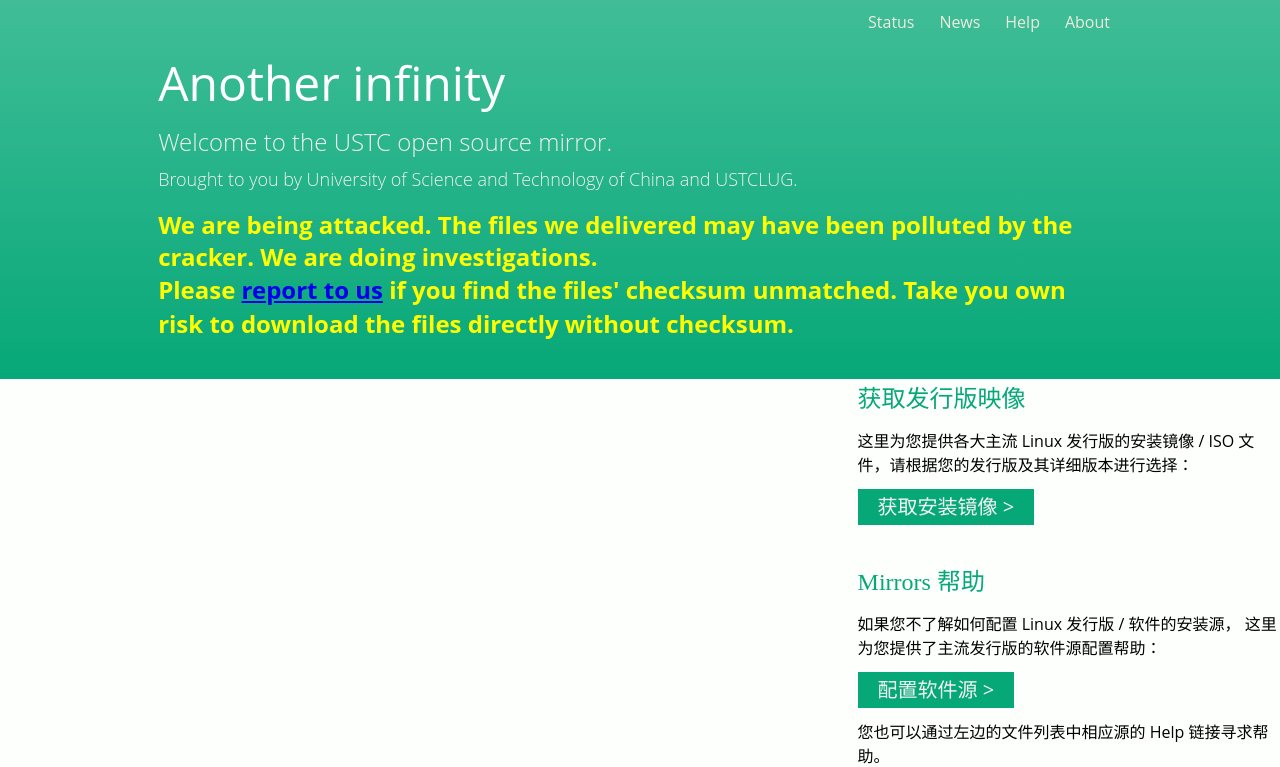
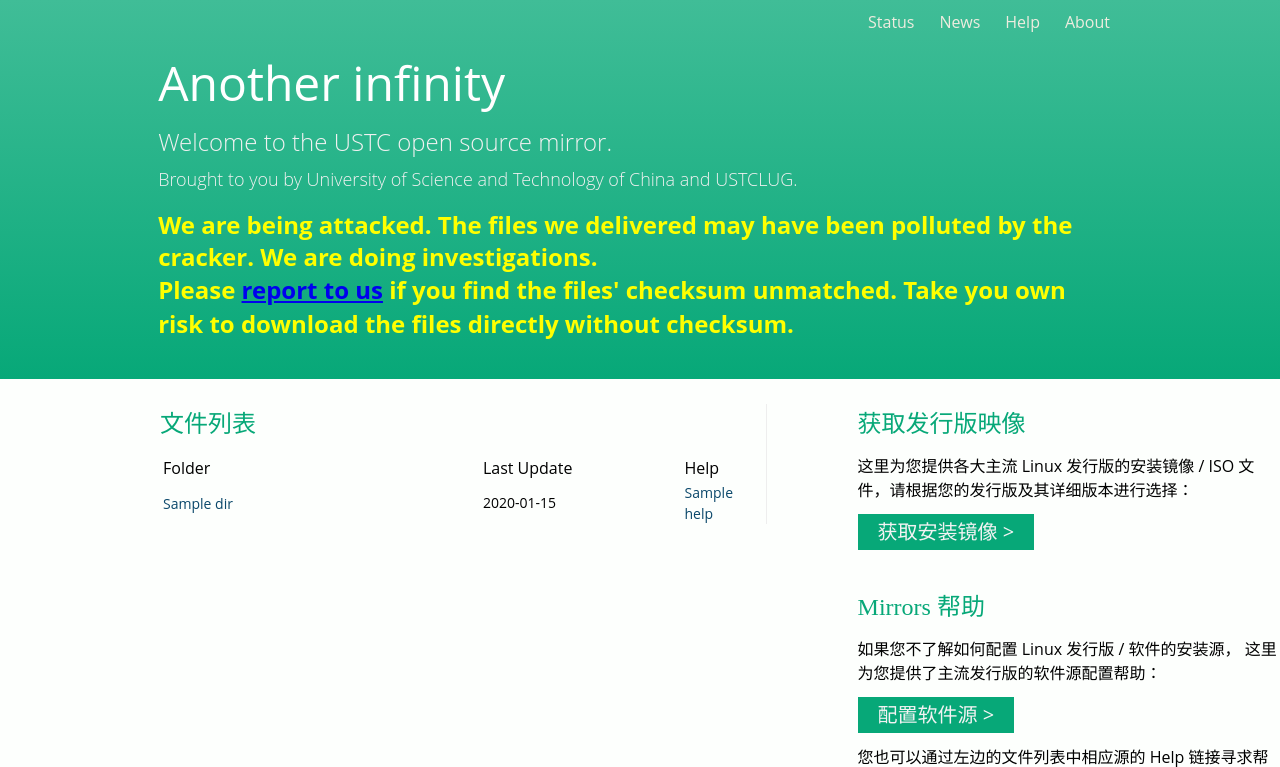
Before and after one commit to ustclug/mirrors-index, a Python web app: template templates/index.html in a window 1280 px wide. Shown: the top 767 px of the page. Run offline with Jinja, Linux system fonts and the light colour scheme; the template is opened without the code that fills it: most values are stand-ins (such as "Sample title", 1, 10 or a date in 2020); some web fonts are replaced.

Commit message:
update templates

```diff
--- a/templates/index.html
+++ b/templates/index.html
@@ -1,16 +1,41 @@
 <!DOCTYPE html>
 <html>
 <head>
-    <meta charset='utf-8'>
+    <meta charset="utf-8">
     <title>USTC Open Source Software Mirror</title>
-    <link href='https://fonts.lug.ustc.edu.cn/css?family=Clicker+Script|Open+Sans:400,300' rel='stylesheet' type='text/css'>
+    <link href="https://fonts.lug.ustc.edu.cn/css?family=Clicker+Script|Open+Sans:400,300" rel="stylesheet" type="text/css">
 </head>
 
 <body>
 {% include 'header.html' %}
+
+<div id="wrapper">
+    <div id="filelist">
+        <h3>文件列表</h3>
+        <table cellpadding="0" cellspacing="0" class="filelist">
+            <thead>
+                <tr id="firstline">
+                    <th id="name">Folder</th>
+                    <th class="update">Last Update</th>
+                    <th id="help">Help</th>
+                </tr>
+            </thead>
+            {% for repo in repolist %}
+            <tr>
+                <td class="filename"><a href="/{{repo['DIR']}}">{{repo['DIR']}}</a></td>
+                <td class="filetime">{{repo['MODTIME']}}</td>
+                <td class="help" >
+                    <a href="https://lug.ustc.edu.cn/wiki/mirrors/help/{{repo['DIR']}}">{{repo['HELP']}}</a>
+                </td>
+            </tr>
+            {% endfor %}
+        </table>
+    </div>
+</div>
+
 {% include 'sidebar.html' %}
 {% include 'footer.html' %}
 {% include 'script.html' %}
-<link href="{{ url_for('static', filename='style.css') }}" rel='stylesheet' type='text/css'>
+<link href="{{ url_for('static', filename='style.css') }}" rel="stylesheet" type="text/css">
 </body>
 </html>
--- a/templates/script.html
+++ b/templates/script.html
@@ -1,6 +1,6 @@
 <script type="text/javascript">
 //var isoinfo = "INCLUDE isoinfo.json";
-var isoinfo = {{ isoinfo }}
+var isoinfo = {{ isoinfo|safe }};
 function update_isodistro_options() {
 	var s = document.getElementById("isodistro");
 	s.options.length = 0;
@@ -41,5 +41,5 @@
 </script>
 <!-- Designed by Miaomiao Li. It's a wonderful life! -->
 <!--
-vim:ai:et:expandtab:sts=4:sw=4
+vim:ai:et:sta:ts=4:sts=4:sw=4
 -->
```
Also changed, not shown: templates/header.html (indentation only).
